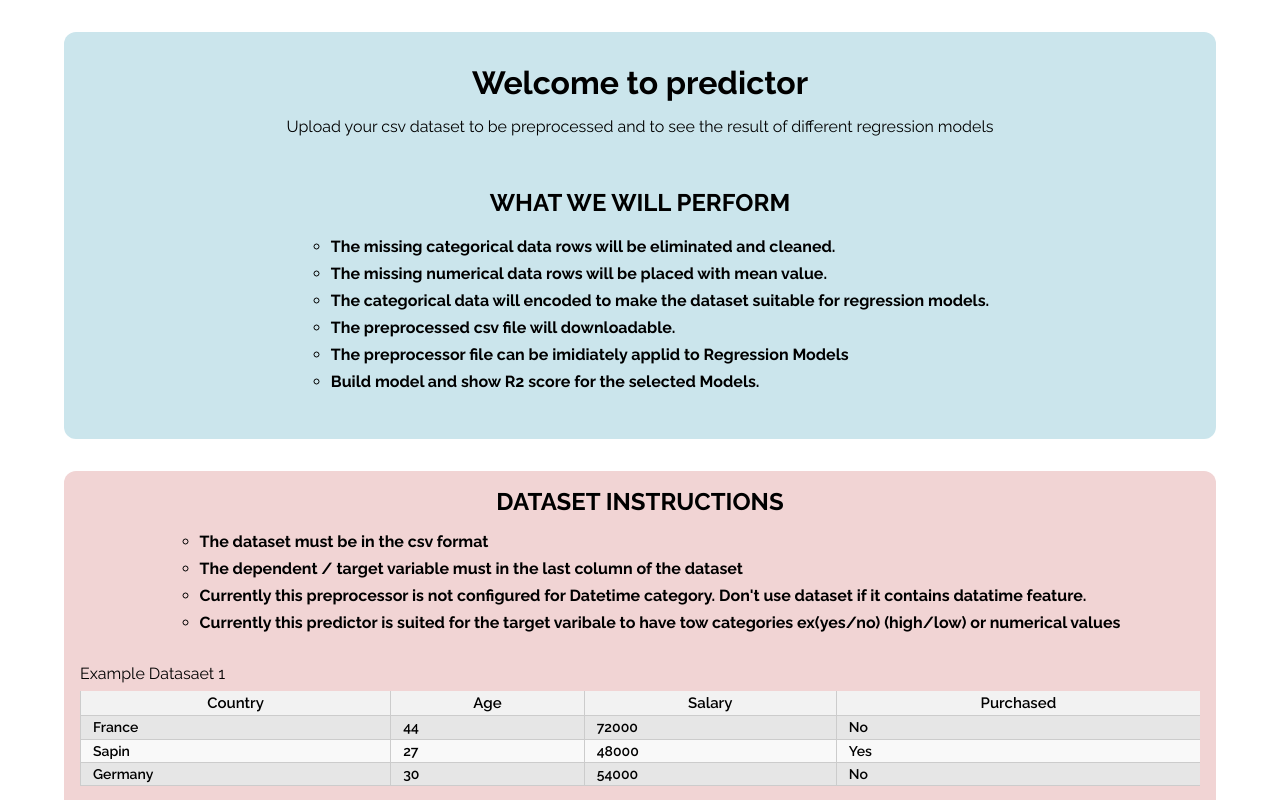
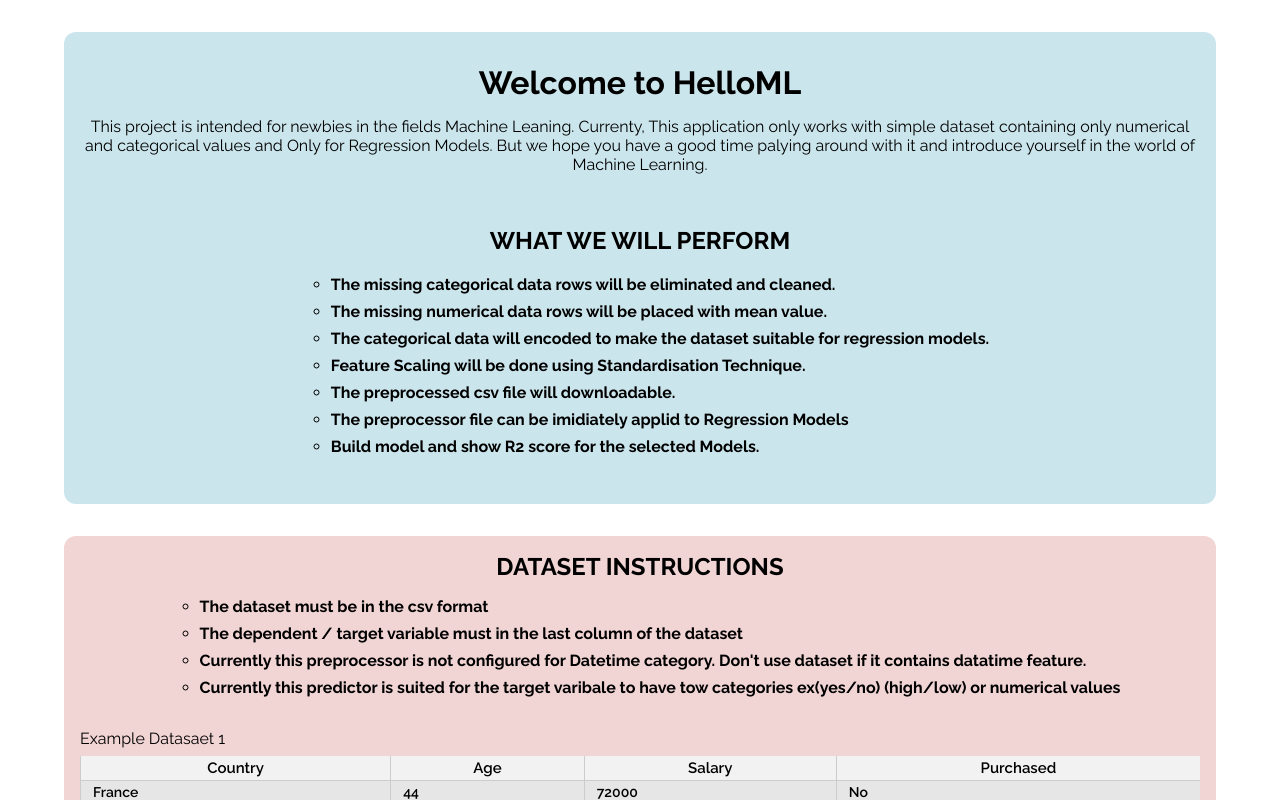
Before and after one commit to sadman59m/HelloML-fontend, a React (Vite) app: page / in a window 1280 px wide. Shown: the top 800 px of the page. Built offline with nearby package versions, Linux system fonts and the light colour scheme.

Commit message:
data modidication

```diff
--- a/src/components/Form.jsx
+++ b/src/components/Form.jsx
@@ -7,22 +7,27 @@ import LoadingWheel from './UI/LoadingWheel';
 
 const mlModels = [
     {
+        id: 0,
         name: 'Linear Regression',
         checked: false,
     },
     {
+        id: 1,
         name: 'Polynomial Linear Regression',
         checked: false,
     },
     {
+        id: 2,
         name: "Support Vector Regression",
         checked: false,
     },
     {
+        id: 3,
         name: "Decision Tree Regression",
         checked: false,
     },
     {
+        id: 4,
         name: "Random Forest Regression",
         checked: false,
     }
@@ -35,6 +40,9 @@ const Form = ({getData}) => {
     const [splitRationInput, setSplitRationInput] = useState(0.2);
     const [rationError, setRationError] = useState(false);
     const [isDone, setIsDone] = useState(false);
+
+    console.log(mlModels);
+    console.log(models);
 
     const handleCheckbox = (e) => {
         // console.log(e.target.name);
@@ -68,7 +76,7 @@ const Form = ({getData}) => {
         setIsDone(true)
         setTimeout(()=>{
             setIsDone(false)
-        }, 2000);
+        }, 5000);
     }
 
     const {mutate: performRegressions, isLoading, error} = usePerformRegressions(getPreprocessedData);
--- a/src/components/Form.module.css
+++ b/src/components/Form.module.css
@@ -147,16 +147,16 @@ input[type="checkbox"] {
     background-color: #eee;
     color: #111;
     cursor: auto;
-    animation: slideIn 0.3s linear;
+    animation: slideIn 0.5s linear;
 }
 
 .isDone {
-    animation: slideIn 0.3s linear;
+    animation: slideIn 0.5s linear;
     background-color: green;
 }
 
 .hasFailed {
-    animation: slideIn 0.3s linear;
+    animation: slideIn 0.5s linear;
     background-color: red;
 }
 .hasFailed:hover {
@@ -189,11 +189,11 @@ input[type="checkbox"] {
 
 @keyframes slideIn {
     from {
-        transform: translateY(-50%);
-        /* opacity: 0; */
+        transform: translateX(-100%);
+        opacity: 0;
     }
     to {
-        transform: translateY(0);
-        /* opacity: 1; */
+        transform: translateX(0);
+        opacity: 1;
     }
 }
--- a/src/components/Intro.jsx
+++ b/src/components/Intro.jsx
@@ -1,12 +1,18 @@
 import classes from "./Intro.module.css";
 
 const Intro = () => {
+    const creatorMessage = `
+        This project is intended for newbies in the fields Machine Leaning. Currenty, This application only works with
+        simple dataset containing only numerical and categorical values and Only for Regression Models.
+        But we hope you have a good time palying around with it and introduce yourself in the world of
+        Machine Learning.
+    `;
     return (
         <>
         <div className={classes["intro-container"]}>
             <div className={classes["intro-container_header"]}>
-                <h1>Welcome to predictor</h1>
-                <p>Upload your csv dataset to be preprocessed and to see the result of different regression models</p>
+                <h1>Welcome to HelloML</h1>
+                <p>{creatorMessage}</p>
             </div>
             <div className={classes["intro-container_body"]}>
             <h2>WHAT WE WILL PERFORM</h2>
@@ -14,6 +20,7 @@ const Intro = () => {
                     <li>The missing categorical data rows will be eliminated and cleaned.</li>
                     <li>The missing numerical data rows will be placed with mean value.</li>
                     <li>The categorical data will encoded to make the dataset suitable for regression models.</li>
+                    <li>Feature Scaling will be done using Standardisation Technique.</li>
                     <li>The preprocessed csv file will downloadable.</li>
                     <li>The preprocessor file can be imidiately applid to Regression Models</li>
                     <li>Build model and show R2 score for the selected Models.</li>
--- a/src/components/Result.jsx
+++ b/src/components/Result.jsx
@@ -9,6 +9,7 @@ const Result = ({data}) => {
     const [errorMsg, setErrorMsg] = useState(null);
     const successStatus = data.preprocessSuccess;
     const fileName = successStatus ? data.fileInfo.fileName : undefined;
+    console.log(data);
 
     const handleFileDownload = async () => {
         try {
@@ -64,6 +65,12 @@ const Result = ({data}) => {
                 )} */}
             </div>
             }
+            {!successStatus &&
+                <div>
+                    <h1>Operation Failed.</h1>
+                    <p>{data.errorMessage}</p>
+                </div>
+            }
         </div>
     );
 }
```
